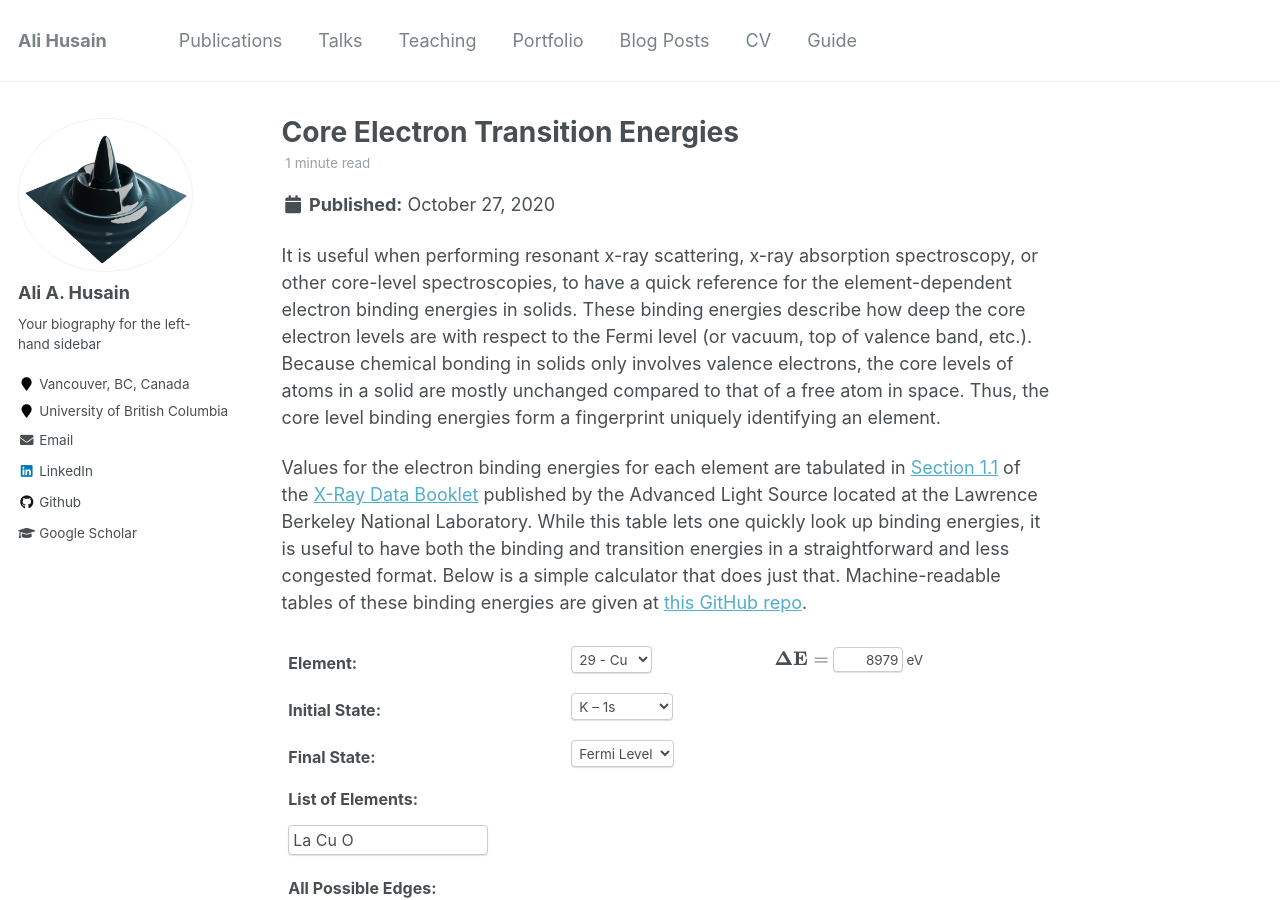
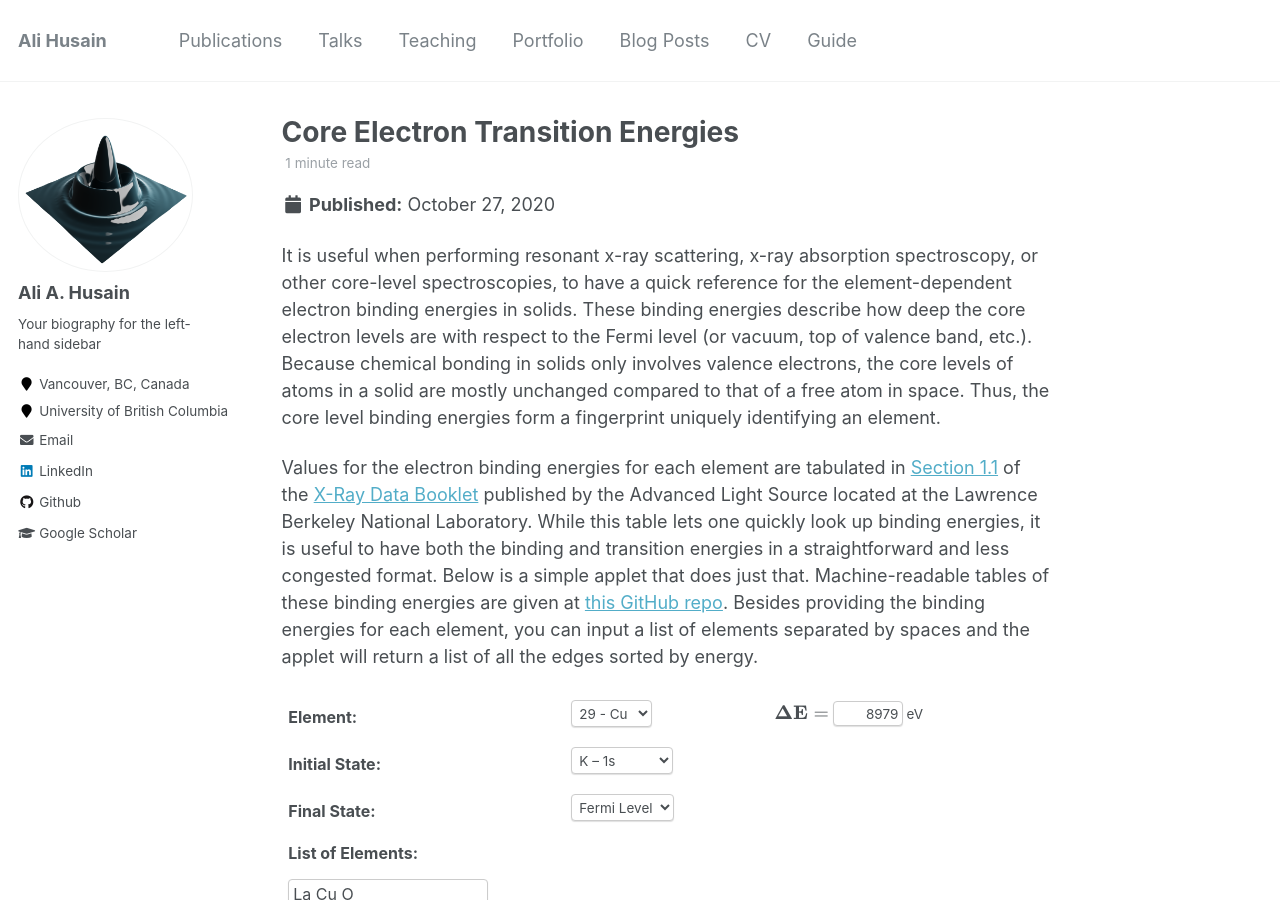
Before and after one commit to ahusain/ahusain.github.io, a Jekyll site: the page built from _posts/2020-10-27-core-electron-transitions.md, in a window 1280 px wide and 900 px high. Built offline with Jekyll 4.4.1, drawn with Linux system fonts in a browser that asks for light colours; formulas are drawn with MathJax 3.

Commit message:
Update 2020-10-27-core-electron-transitions.md
Explained list of edges feature

```diff
--- a/_posts/2020-10-27-core-electron-transitions.md
+++ b/_posts/2020-10-27-core-electron-transitions.md
@@ -11,7 +11,7 @@ tags:
 
 It is useful when performing resonant x-ray scattering, x-ray absorption spectroscopy, or other core-level spectroscopies, to have a quick reference for the element-dependent electron binding energies in solids. These binding energies describe how deep the core electron levels are with respect to the Fermi level (or vacuum, top of valence band, etc.). Because chemical bonding in solids only involves valence electrons, the core levels of atoms in a solid are mostly unchanged compared to that of a free atom in space. Thus, the core level binding energies form a fingerprint uniquely identifying an element.
 
-Values for the electron binding energies for each element are tabulated in [Section 1.1](https://xdb.lbl.gov/Section1/Sec_1-1.html) of the [X-Ray Data Booklet](https://xdb.lbl.gov/) published by the Advanced Light Source located at the Lawrence Berkeley National Laboratory. While this table lets one quickly look up binding energies, it is useful to have both the binding and transition energies in a straightforward and less congested format. Below is a simple calculator that does just that. Machine-readable tables of these binding energies are given at [this GitHub repo](https://github.com/ahusain/XDB-Electron-Binding-Energies).
+Values for the electron binding energies for each element are tabulated in [Section 1.1](https://xdb.lbl.gov/Section1/Sec_1-1.html) of the [X-Ray Data Booklet](https://xdb.lbl.gov/) published by the Advanced Light Source located at the Lawrence Berkeley National Laboratory. While this table lets one quickly look up binding energies, it is useful to have both the binding and transition energies in a straightforward and less congested format. Below is a simple applet that does just that. Machine-readable tables of these binding energies are given at [this GitHub repo](https://github.com/ahusain/XDB-Electron-Binding-Energies). Besides providing the binding energies for each element, you can input a list of elements separated by spaces and the applet will return a list of all the edges sorted by energy.
 
 
 
```
